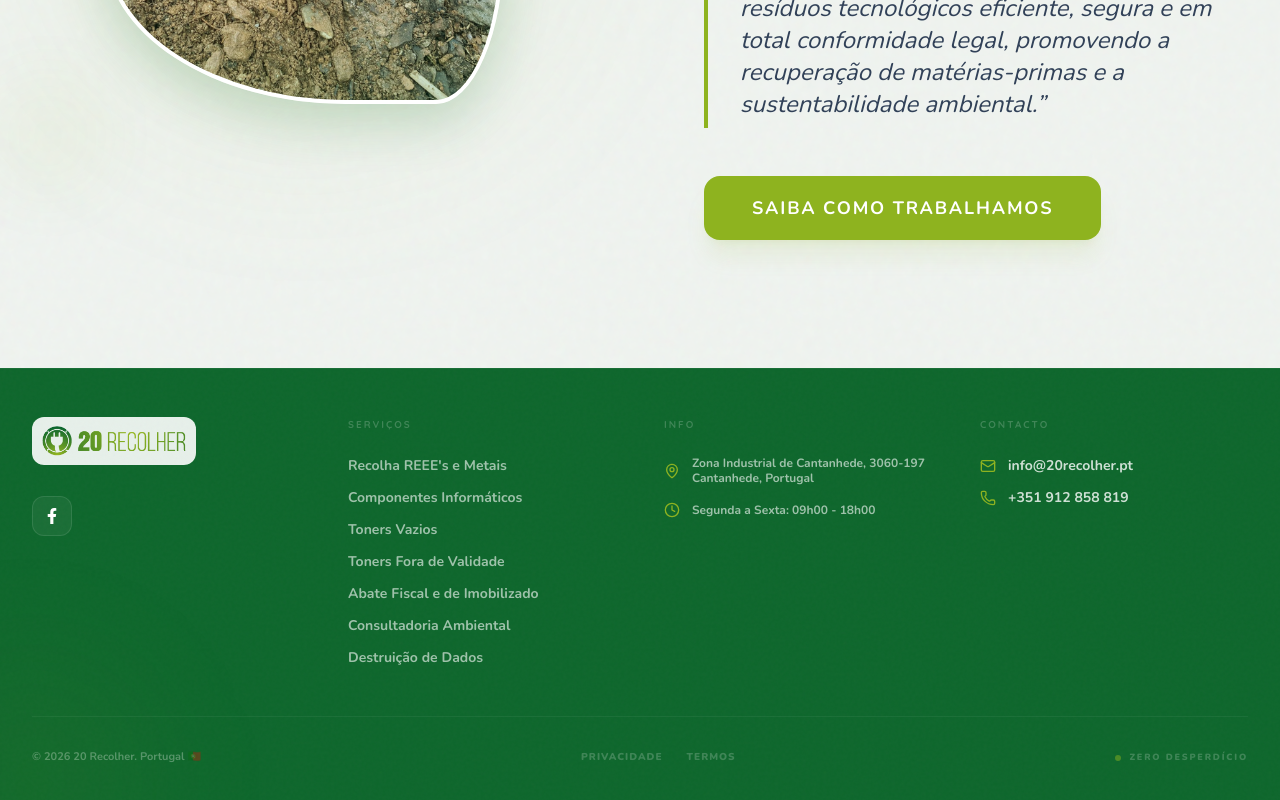
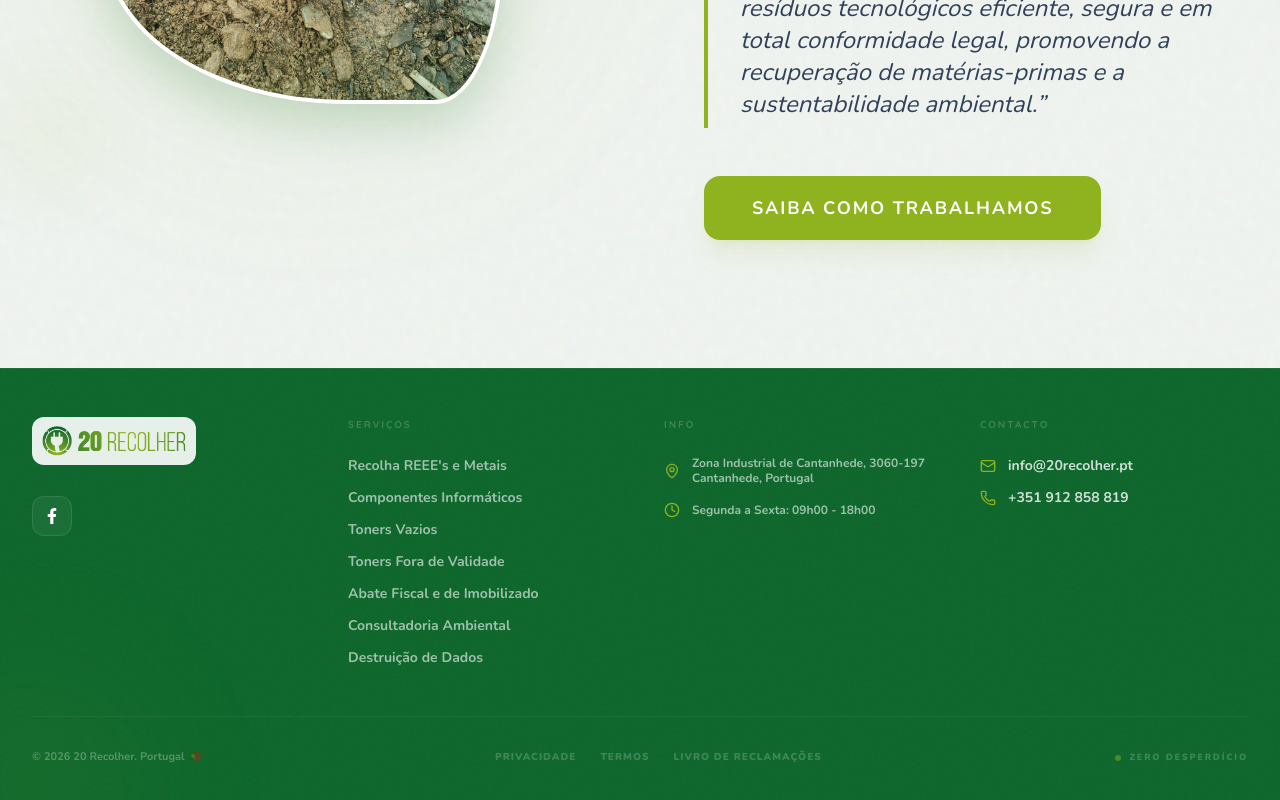
Before and after one commit to ventgui28/20RecolherWebSiteV2, a Next.js app: page / in a window 1280 px wide. Shown: the part 2585-3385 px from the top of the page. Built offline with nearby package versions, Linux system fonts and the light colour scheme.

Commit message:
feat: adicionar link do livro de reclamacoes no footer

```diff
--- a/src/components/layout/Footer.js
+++ b/src/components/layout/Footer.js
@@ -123,6 +123,7 @@ export default function Footer() {
           <div className="flex gap-6">
             <Link href="/politica-de-privacidade" className="text-[10px] font-black text-white/20 uppercase tracking-widest hover:text-primary-green transition-colors">Privacidade</Link>
             <Link href="/politica-de-privacidade" className="text-[10px] font-black text-white/20 uppercase tracking-widest hover:text-primary-green transition-colors">Termos</Link>
+            <a href="https://www.livroreclamacoes.pt/Pedido/Reclamacao" target="_blank" rel="noopener noreferrer" className="text-[10px] font-black text-white/20 uppercase tracking-widest hover:text-primary-green transition-colors">Livro de Reclamações</a>
           </div>
 
           <div className="flex items-center space-x-2 opacity-50">
```
